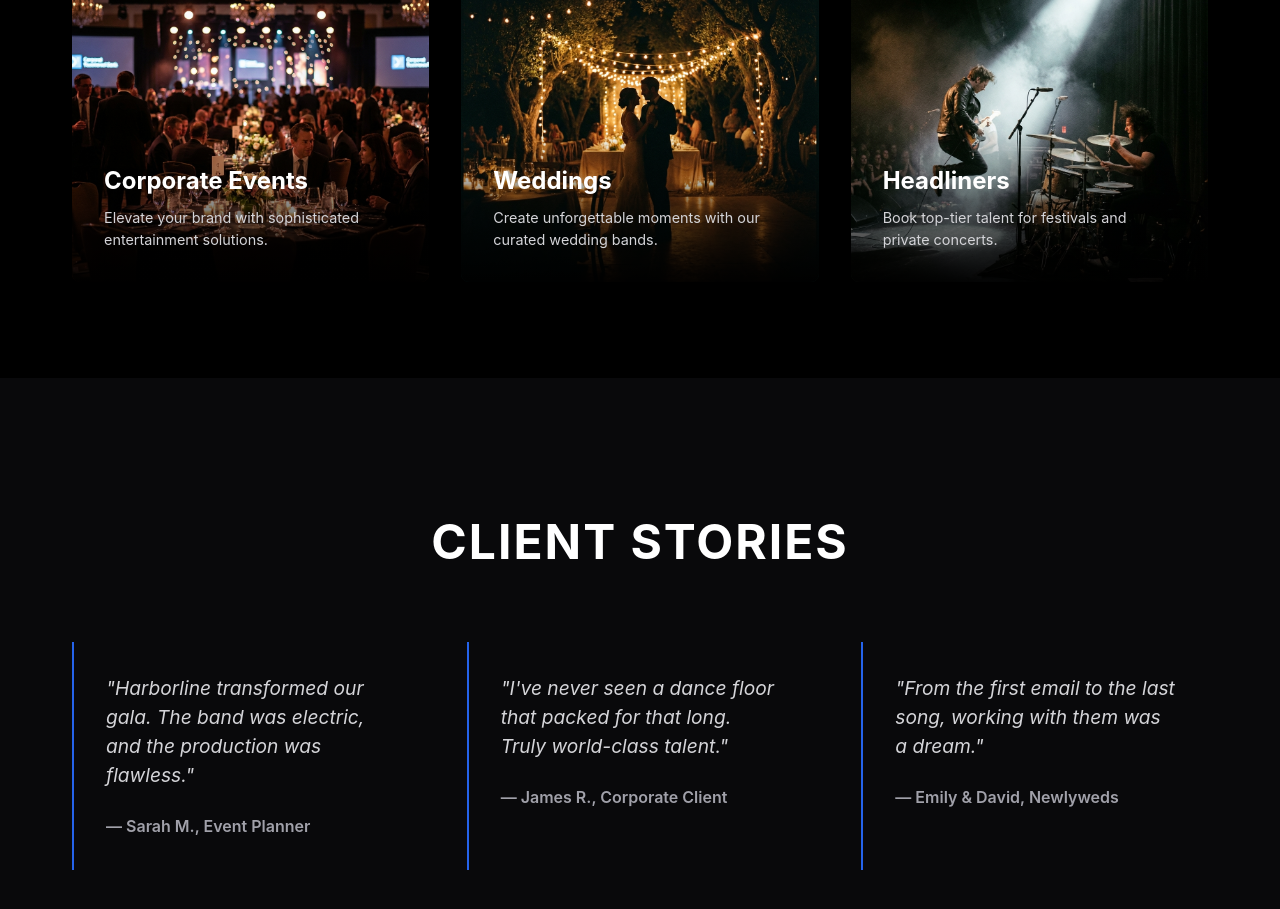
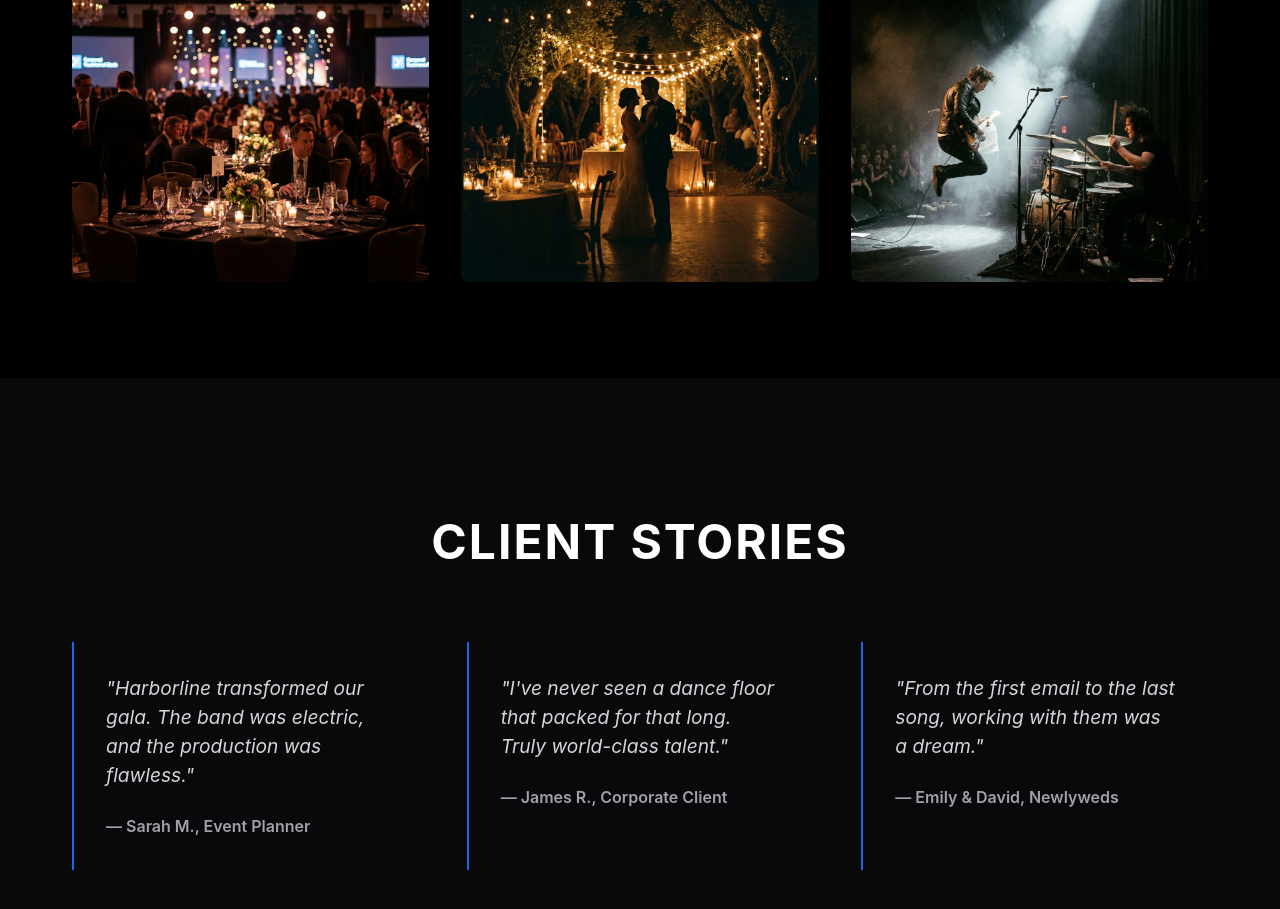
Before and after one commit to joshjmiller-MGMT/harborline, a React (Vite) app: page / in a window 1280 px wide. Shown: the part 1520-2429 px from the top of the page. Built offline with nearby package versions, Linux system fonts and the light colour scheme.

Commit message:
Update index.css

```diff
--- a/src/index.css
+++ b/src/index.css
@@ -514,14 +514,6 @@ button {
     transform: scale(1.05);
 }
 
-.service-content {
-    position: absolute;
-    bottom: 0;
-    left: 0;
-    width: 100%;
-    padding: 2rem;
-    background: linear-gradient(to top, rgba(0, 0, 0, 0.95), transparent);
-}
 
 .service-title {
     font-size: 1.5rem;
```
